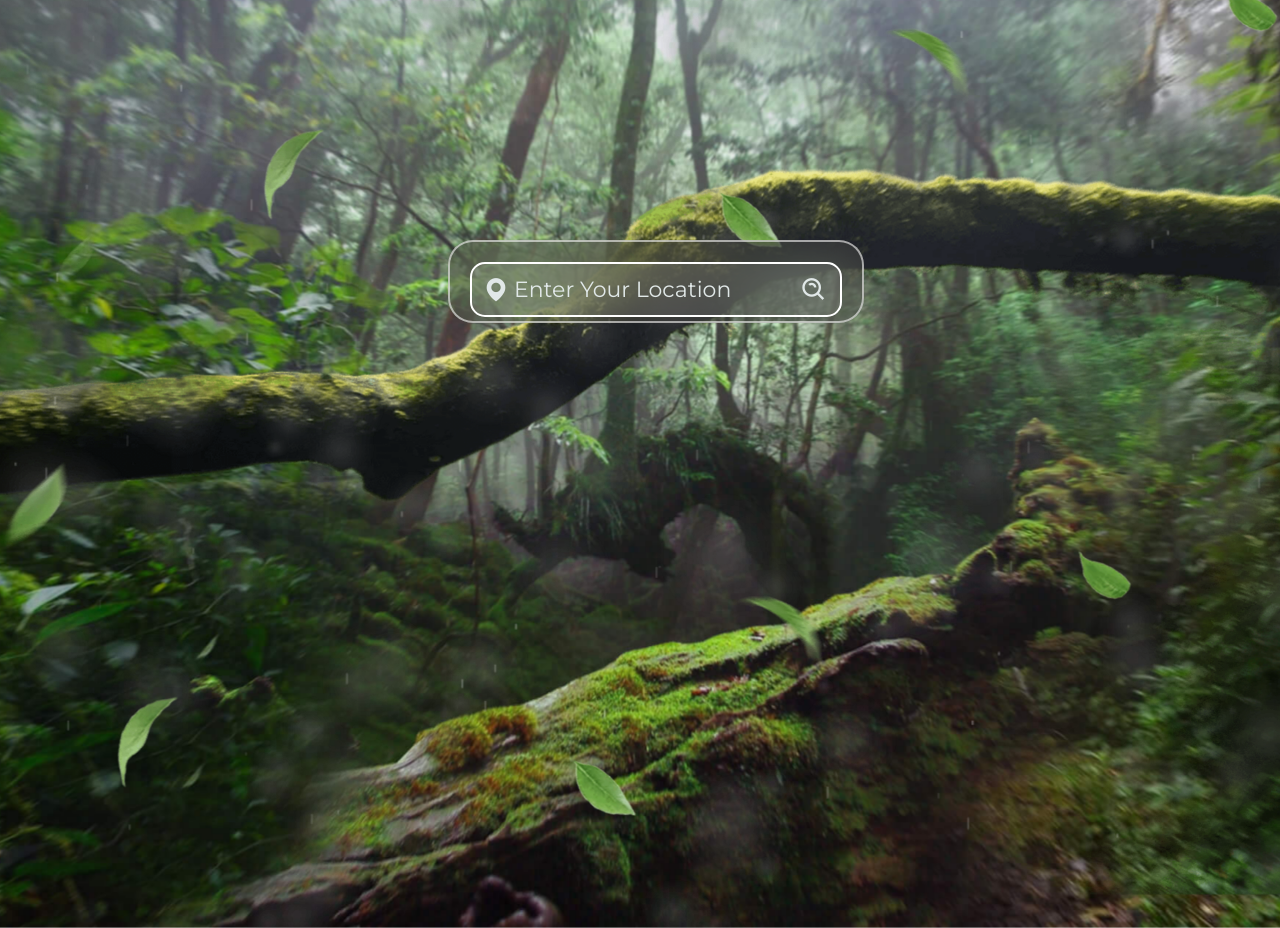
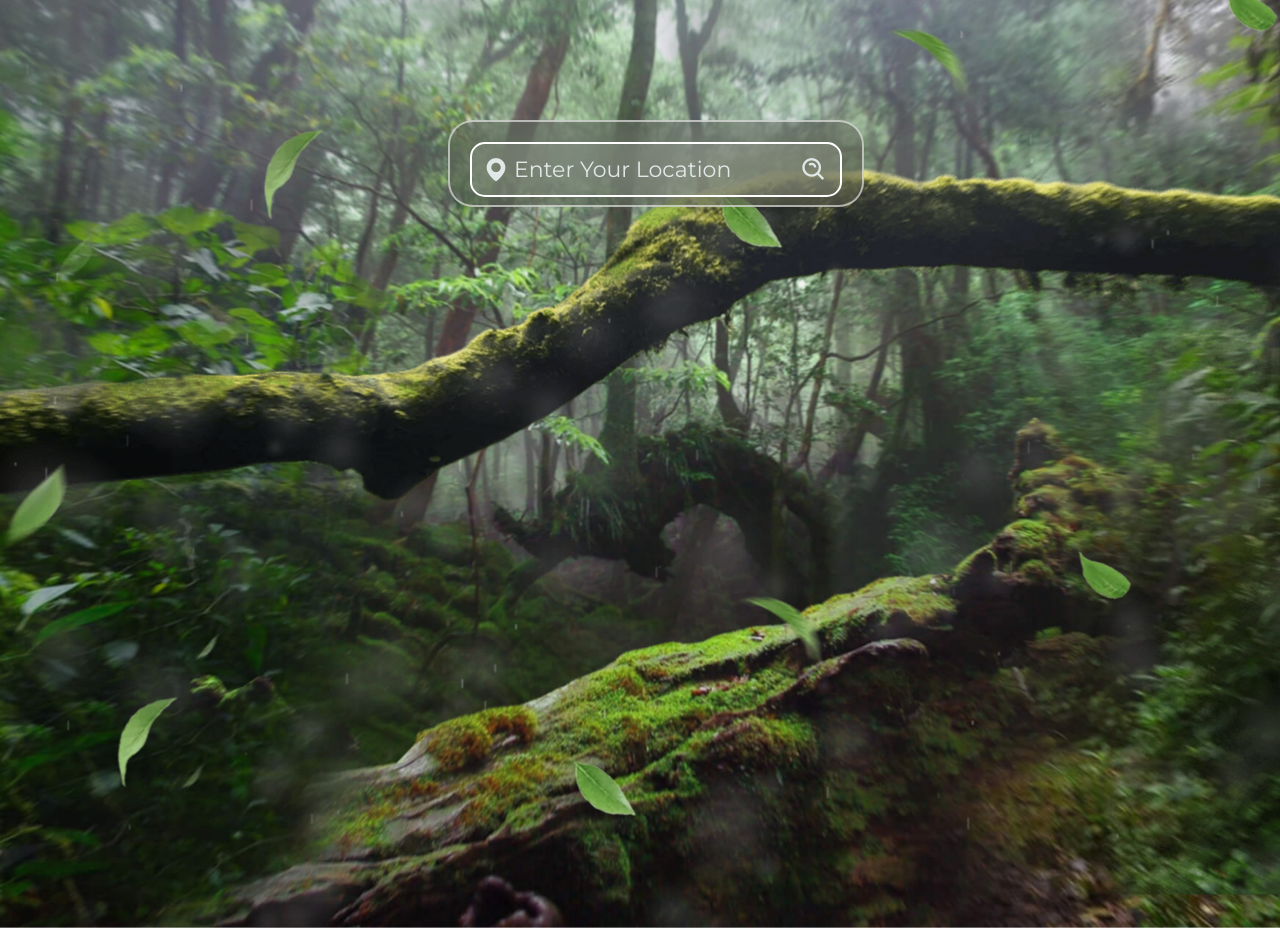
Before and after one commit to AliaTulchii/weather_app, a plain HTML site: page index.html in a window 1280 px wide. Shown: the top 928 px of the page. Drawn offline with nearby package versions, Linux system fonts and the light colour scheme.

Commit message:
changed container position

```diff
--- a/style.css
+++ b/style.css
@@ -82,7 +82,7 @@ body {
 
 .container{
     position: absolute;
-    top: 30%;
+    top: 15%;
     left: 35%;
     width: calc(var(--index) * 20);
     height: calc(var(--index) * 5);
@@ -95,7 +95,7 @@ body {
     z-index: 9;
 
     @media screen and (min-width:1200px) {
-        height: calc(var(--index) * 4);
+        height: calc(var(--index) * 4.2);
     }
 }
 
```
